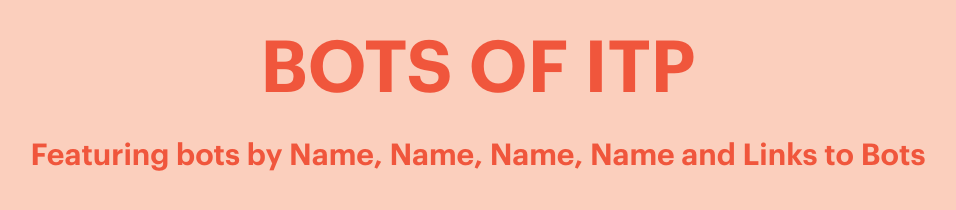
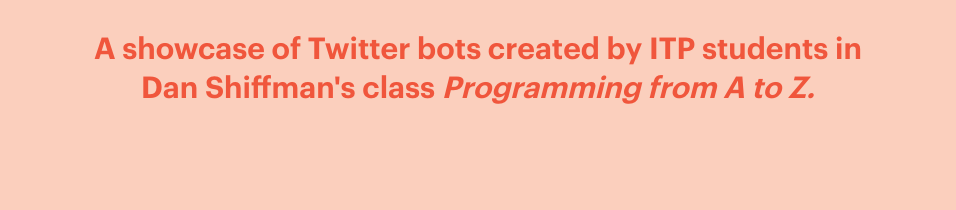
Before and after one commit to rlieberman/A2ZTwitterTimeline, a plain HTML site: page index.html in a window 1280 px wide. Shown: the whole page, without its empty margins (162-1118 px from the left). Drawn offline with Linux system fonts and the light colour scheme.

Commit message:
changing list structure

```diff
--- a/index.html
+++ b/index.html
@@ -8,15 +8,15 @@
 
 <body>
   <div id="container">
-    <h1>Bots of ITP</h1>
-    <p>Featuring bots by Name, Name, Name, Name and Links to Bots</p>
+   <!--  <h1>Bots of ITP</h1> -->
+    <p>A showcase of Twitter bots created by ITP students in <br/>Dan Shiffman's class <i>Programming from A to Z.</i></p>
     <a class="twitter-timeline"
        id="timeline1"
        width="350"
        height="1200"
        data-theme="light"
        data-chrome="noheader nofooter transparent noscrollbar"
-       href="https://twitter.com/the_log_lady/lists/a-2-z-bots"></a>
+       href="https://twitter.com/the_log_lady/lists/a2z-list1"></a>
     <a class="twitter-timeline"
        id="timeline2"
        width="350"
--- a/stylesheet.css
+++ b/stylesheet.css
@@ -14,7 +14,7 @@ body {
 }
 
 h1 {
-  font-size: 72px;
+  font-size: 56px;
   padding-top: 30px;
   padding-bottom: 0px;
   margin:0px;
@@ -23,6 +23,8 @@ h1 {
 }
 
 p {
+  padding-top: 30px;
+  line-height:1.3;
   font-size:30px;
   font-weight: 100;
   padding-bottom:20px;
```
